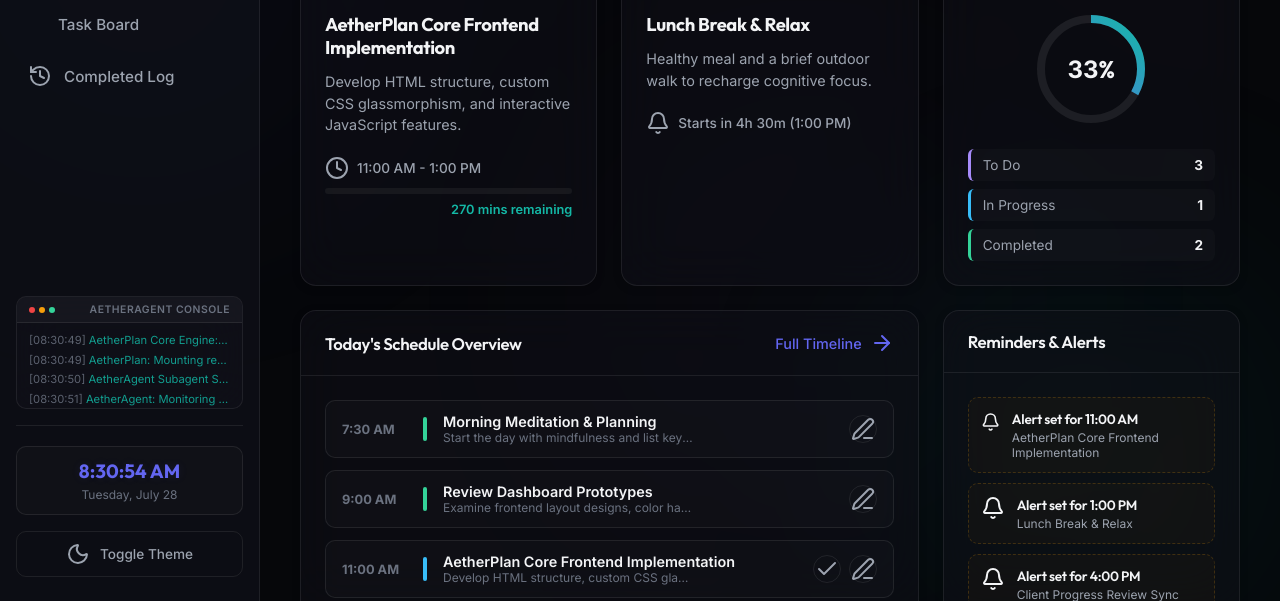
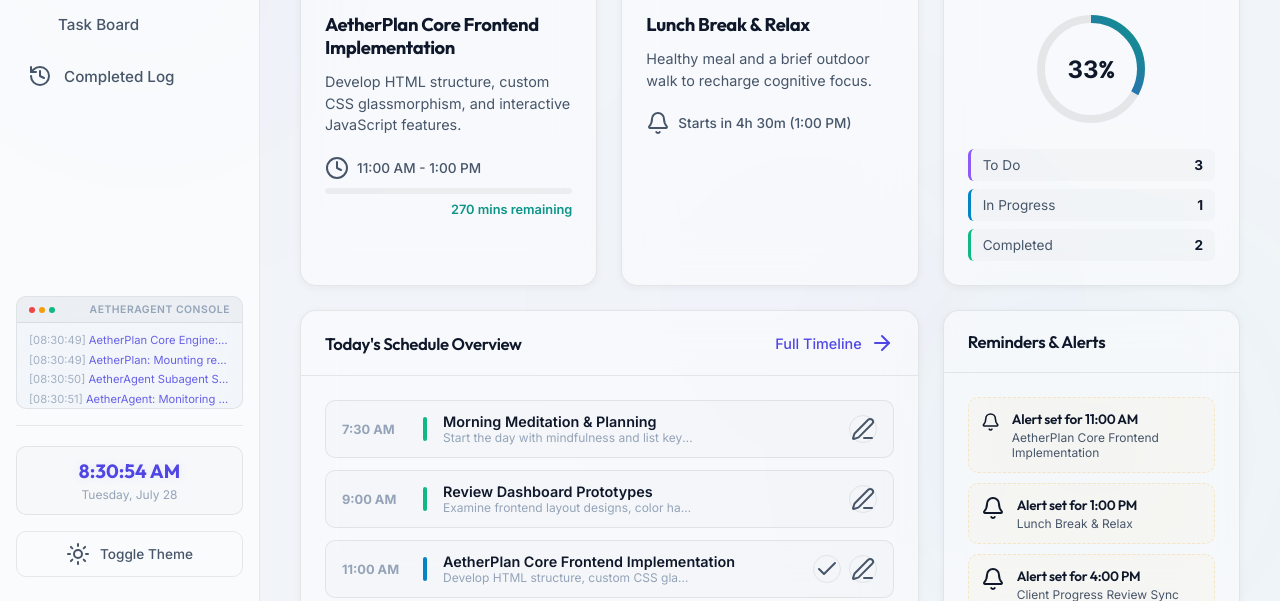
Before and after one commit to yashpalsingh44/daily-planner, a plain HTML site: page index.html in a window 1280 px wide. Shown: the part 199-800 px from the top of the page. Drawn offline with nearby package versions, Linux system fonts and the light colour scheme.

Commit message:
style: set default theme to light mode

```diff
--- a/app.js
+++ b/app.js
@@ -135,11 +135,14 @@ document.addEventListener('DOMContentLoaded', () => {
         localStorage.setItem('aetherplan_theme', theme);
     });
 
-    // Load theme from preference
-    const savedTheme = localStorage.getItem('aetherplan_theme');
+    // Load theme from preference (default to light)
+    const savedTheme = localStorage.getItem('aetherplan_theme') || 'light';
     if (savedTheme === 'light') {
         document.body.classList.remove('dark-theme');
         document.body.classList.add('light-theme');
+    } else {
+        document.body.classList.remove('light-theme');
+        document.body.classList.add('dark-theme');
     }
 
     // Navigation Handler
--- a/index.html
+++ b/index.html
@@ -12,7 +12,7 @@
     <script src="https://unpkg.com/lucide@latest"></script>
     <link rel="stylesheet" href="style.css">
 </head>
-<body class="dark-theme">
+<body class="light-theme">
     <!-- Ambient Background Glows -->
     <div class="ambient-glow glow-1"></div>
     <div class="ambient-glow glow-2"></div>
```
